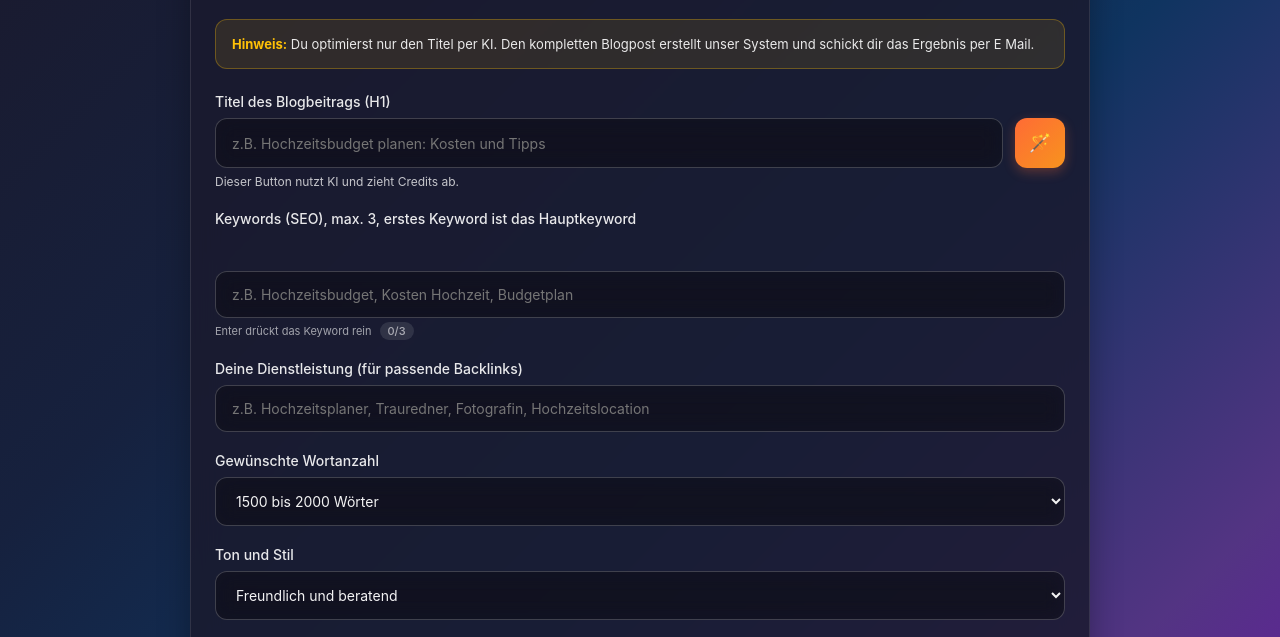
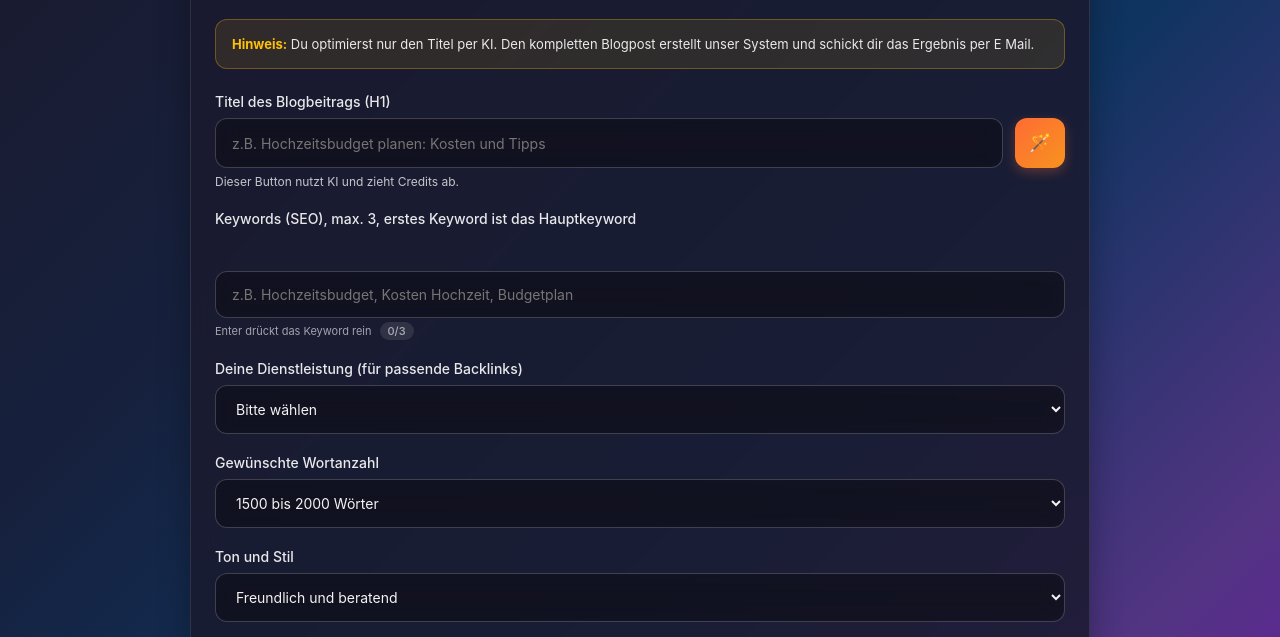
Before and after one commit to maikranz9999/wedding-blog-ai, a website: page index_v2.html in a window 1280 px wide. Shown: the part 91-728 px from the top of the page. Drawn offline with Linux system fonts and the light colour scheme.

Commit message:
Update index_v2.html
dropdown

```diff
--- a/index_v2.html
+++ b/index_v2.html
@@ -306,9 +306,21 @@
     </div>
 
     <div class="input-group">
-      <label>Deine Dienstleistung (für passende Backlinks)</label>
-      <input type="text" id="service" placeholder="z.B. Hochzeitsplaner, Trauredner, Fotografin, Hochzeitslocation" />
-    </div>
+     <label>Deine Dienstleistung (für passende Backlinks)</label>
+     <select id="service" required>
+       <option value="" selected disabled>Bitte wählen</option>
+       <option value="Hochzeitsplaner">Hochzeitsplaner</option>
+       <option value="Deko">Deko</option>
+       <option value="Freie Trauung">Freie Trauung</option>
+       <option value="Musik">Musik</option>
+       <option value="Foto / Video">Foto / Video</option>
+       <option value="DJ">DJ</option>
+       <option value="Brautmode">Brautmode</option>
+       <option value="Herrenausstatter">Herrenausstatter</option>
+       <option value="Location">Location</option>
+     </select>
+   </div>
+
 
     <div class="input-group">
       <label>Gewünschte Wortanzahl</label>
```
